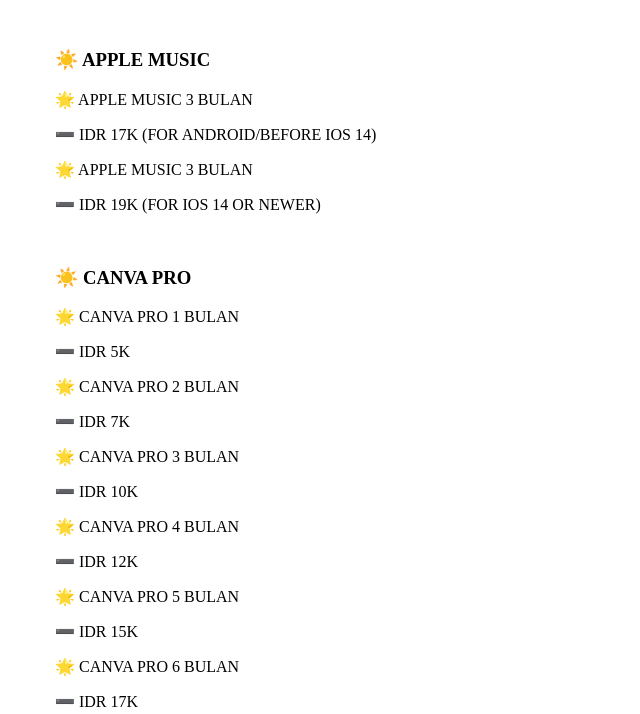
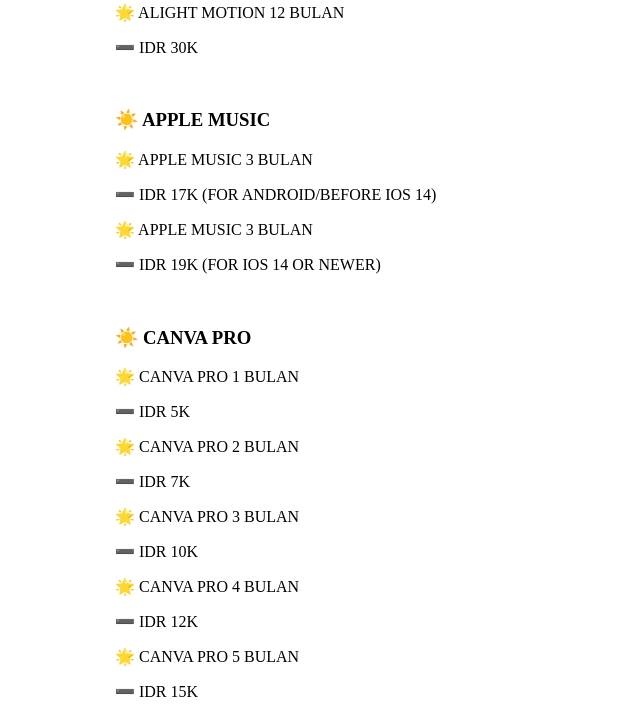
Before and after one commit to sunstar-MOO/full-price-text, a plain HTML site: page index.html in a window 1280 px wide. Shown: the part 319-1033 px from the top of the page, without its empty margins (85-725 px from the left). Drawn offline with Linux system fonts and the light colour scheme.

Commit message:
Update style.css

```diff
--- a/Assets/style.css
+++ b/Assets/style.css
@@ -1,4 +1,4 @@
 body {
   margin: 100pt;
-  padding: 5pt;
+  padding: 50pt;
 }
```
